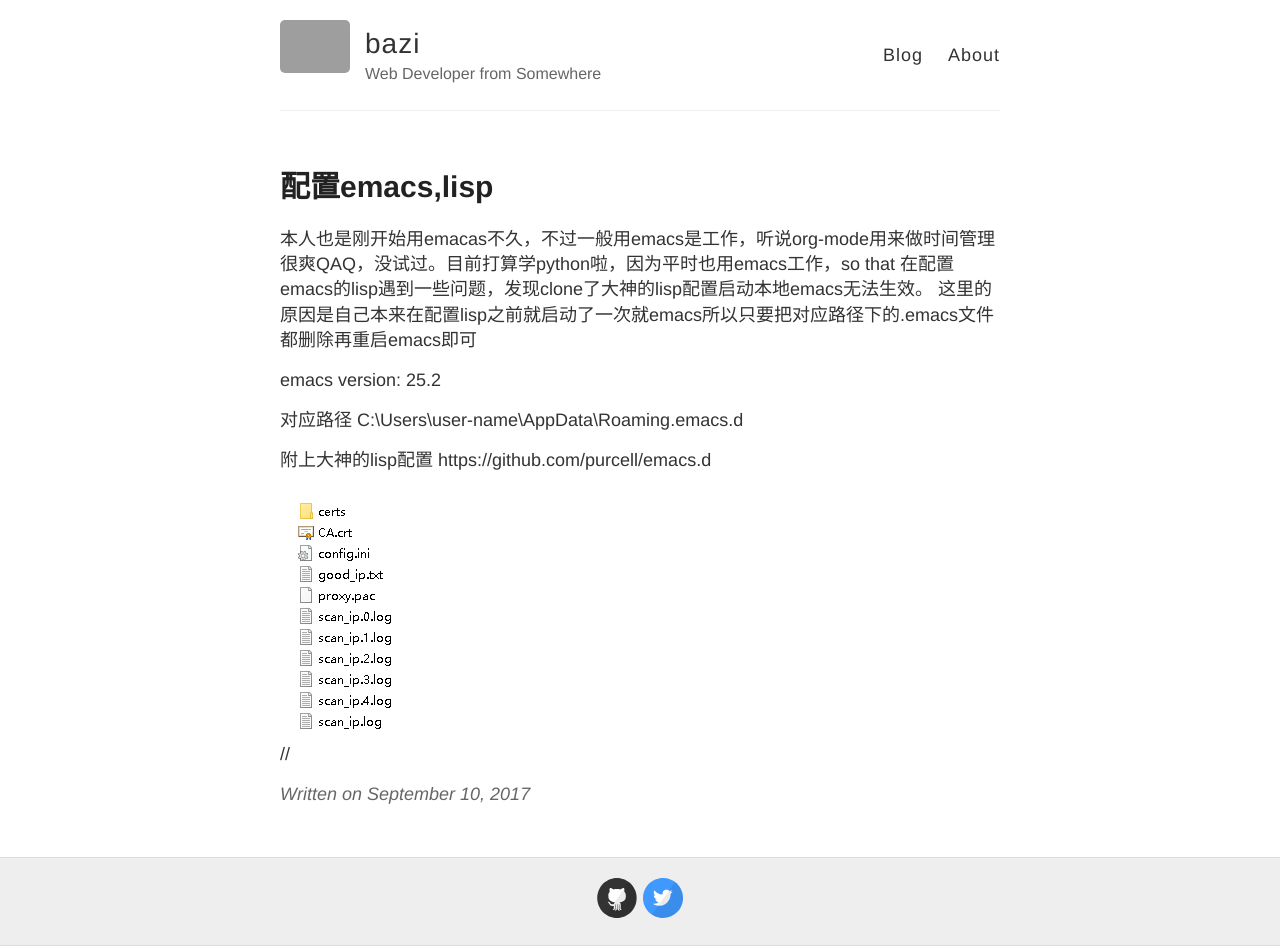
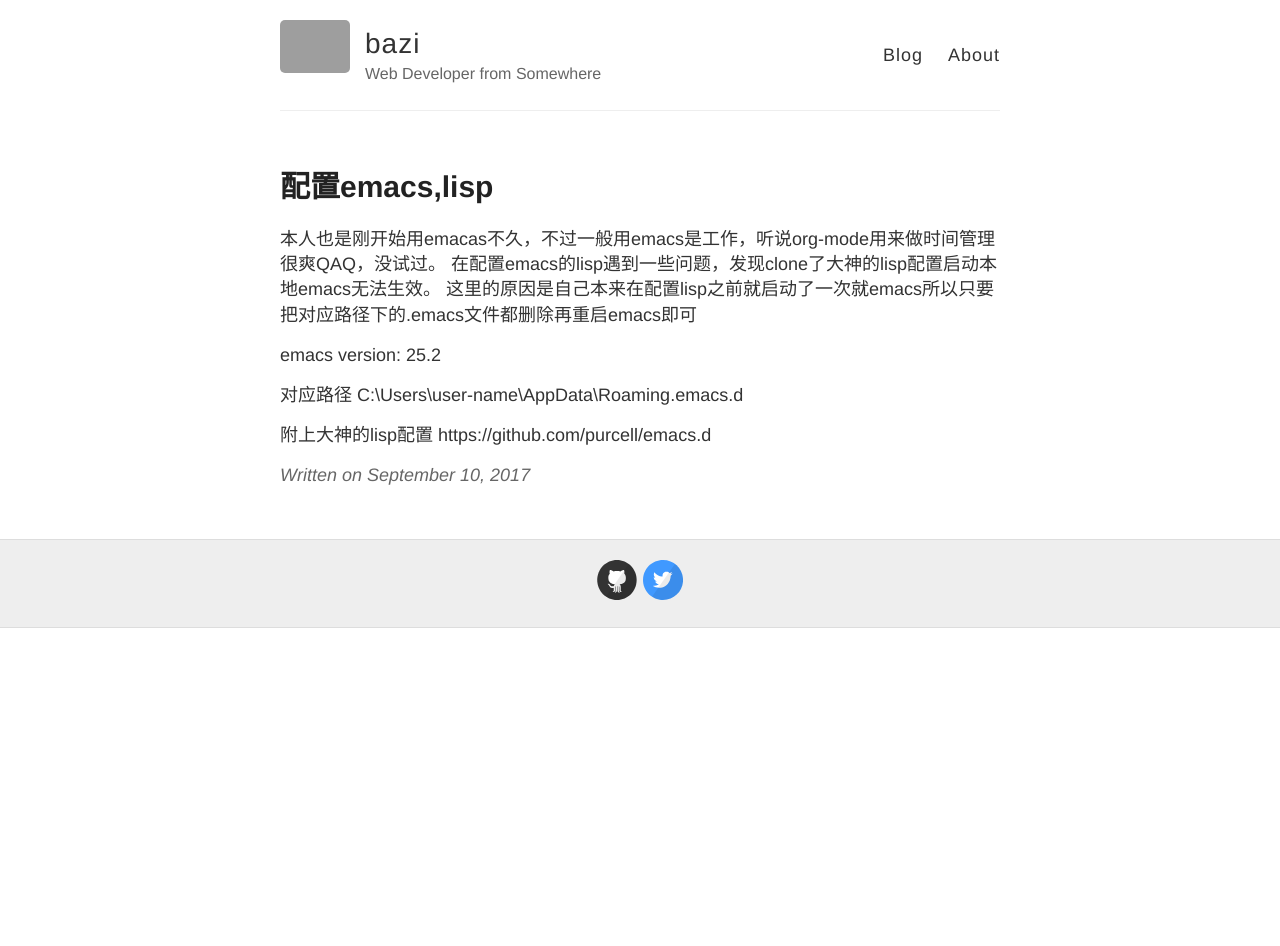
Before and after one commit to zhuangrunbo/zhuangrunbo.github.io, a Jekyll site: the page built from _posts/2017-9-10-config-emacs-lisp.md, in a window 1280 px wide. Built offline with Jekyll 4.4.1, drawn with Linux system fonts in a browser that asks for light colours; after the commit the page ends 900 px from its top, so only the background shows below that; grey boxes are pictures that could not be loaded.

Commit message:
Update 2017-9-10-config-emacs-lisp.md

```diff
--- a/_posts/2017-9-10-config-emacs-lisp.md
+++ b/_posts/2017-9-10-config-emacs-lisp.md
@@ -2,7 +2,7 @@
 layout: post
 title: 配置emacs,lisp
 ---
-  本人也是刚开始用emacas不久，不过一般用emacs是工作，听说org-mode用来做时间管理很爽QAQ，没试过。目前打算学python啦，因为平时也用emacs工作，so that
+  本人也是刚开始用emacas不久，不过一般用emacs是工作，听说org-mode用来做时间管理很爽QAQ，没试过。
   在配置emacs的lisp遇到一些问题，发现clone了大神的lisp配置启动本地emacs无法生效。
   这里的原因是自己本来在配置lisp之前就启动了一次就emacs所以只要把对应路径下的.emacs文件都删除再重启emacs即可
 
@@ -13,5 +13,3 @@ title: 配置emacs,lisp
 
   附上大神的lisp配置
   https://github.com/purcell/emacs.d
-
-//![_config.yml](/images/screenshot_xx_net_problem.png)
```
